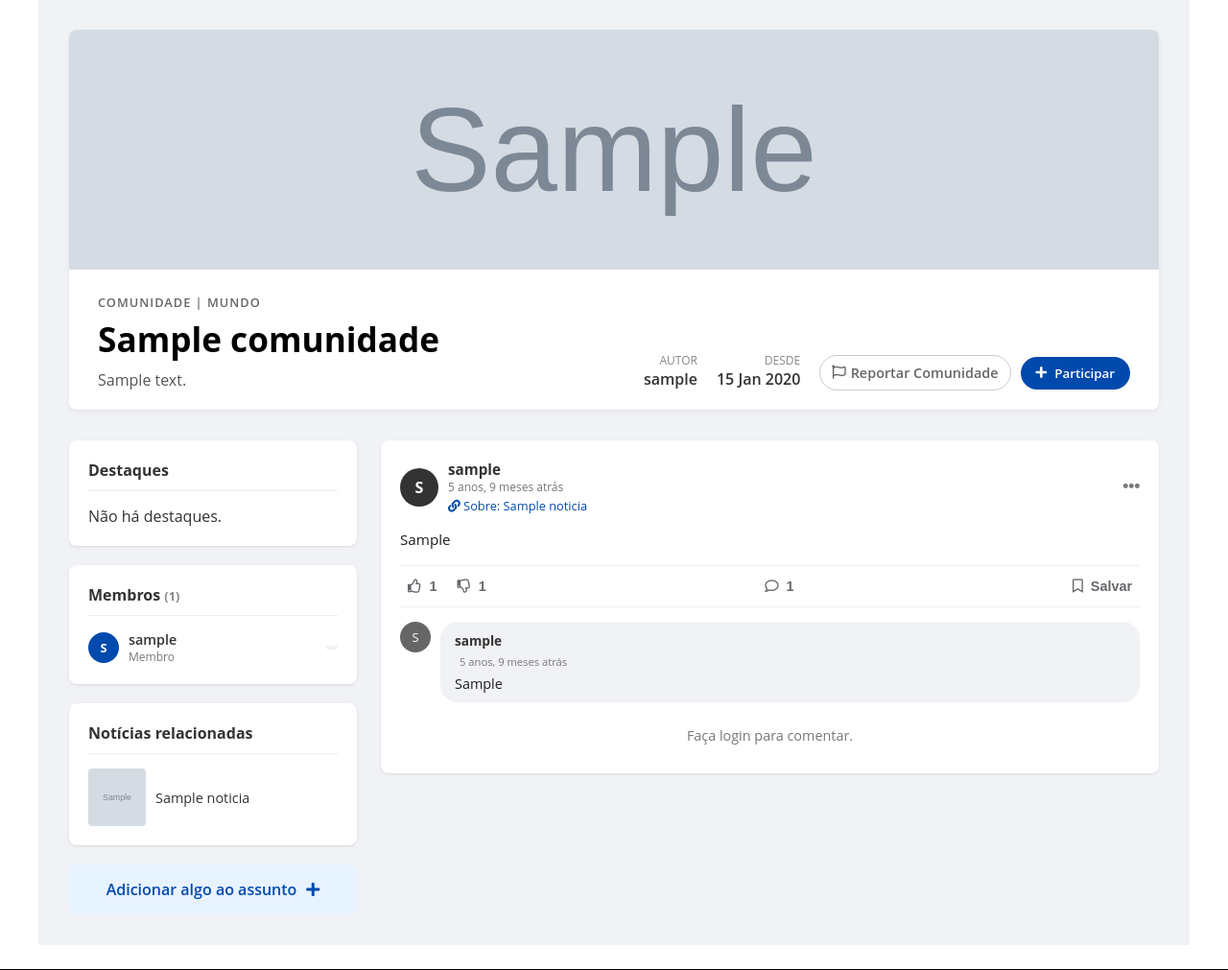
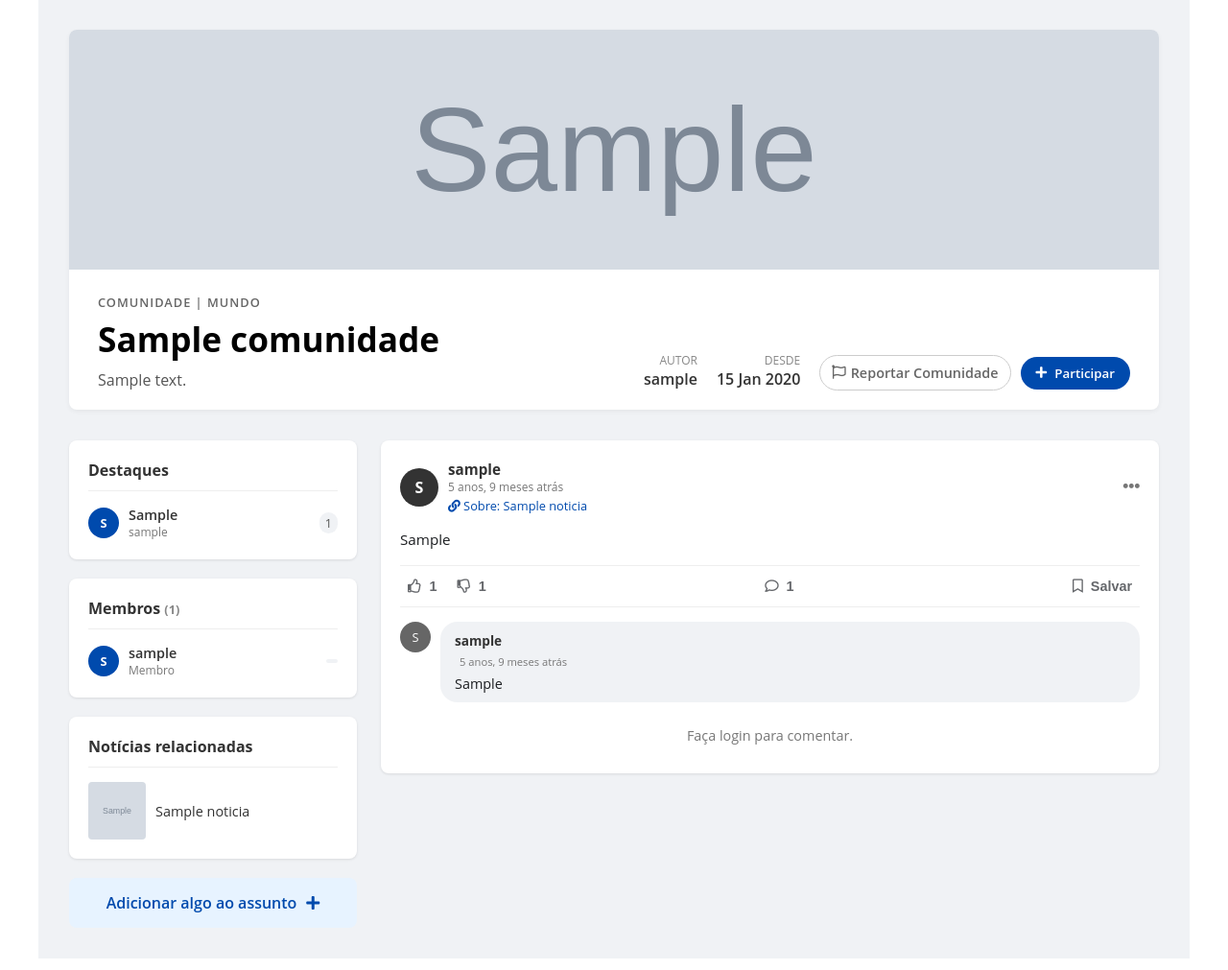
Before and after one commit to EduardaSouzaOL/Projetos2_JC_REC.O, a Django app: page /comunidades/1/ in a window 1280 px wide. Shown: the part 149-1160 px from the top of the page at 96% size. Run offline with Django 5.2, Linux system fonts and the light colour scheme; tables that the repository leaves empty hold one stand-in row (values such as "Sample post"); grey boxes marked "Sample" are stand-in pictures.

Commit message:
Retirando o comentário

```diff
--- a/jornal_commercio/templates/jornal_commercio/comunidade_detalhe.html
+++ b/jornal_commercio/templates/jornal_commercio/comunidade_detalhe.html
@@ -60,7 +60,7 @@
             <div class="widget-card">
                 <h3>Destaques</h3>
                 <ul class="lista-destaques-membros">
-                    {% comment %} {% for destaque in destaques %}
+                    {% for destaque in destaques %}
                         <li>
                             <div class="item-avatar-placeholder">{{ destaque.autor.username.0|upper }}</div>
                             <div class="item-info">
@@ -71,8 +71,7 @@
                         </li>
                     {% empty %}
                         <li>Não há destaques.</li>
-                    {% endfor %} {% endcomment %}
-                    <li>Não há destaques.</li>
+                    {% endfor %}
                 </ul>
             </div>
 
```
